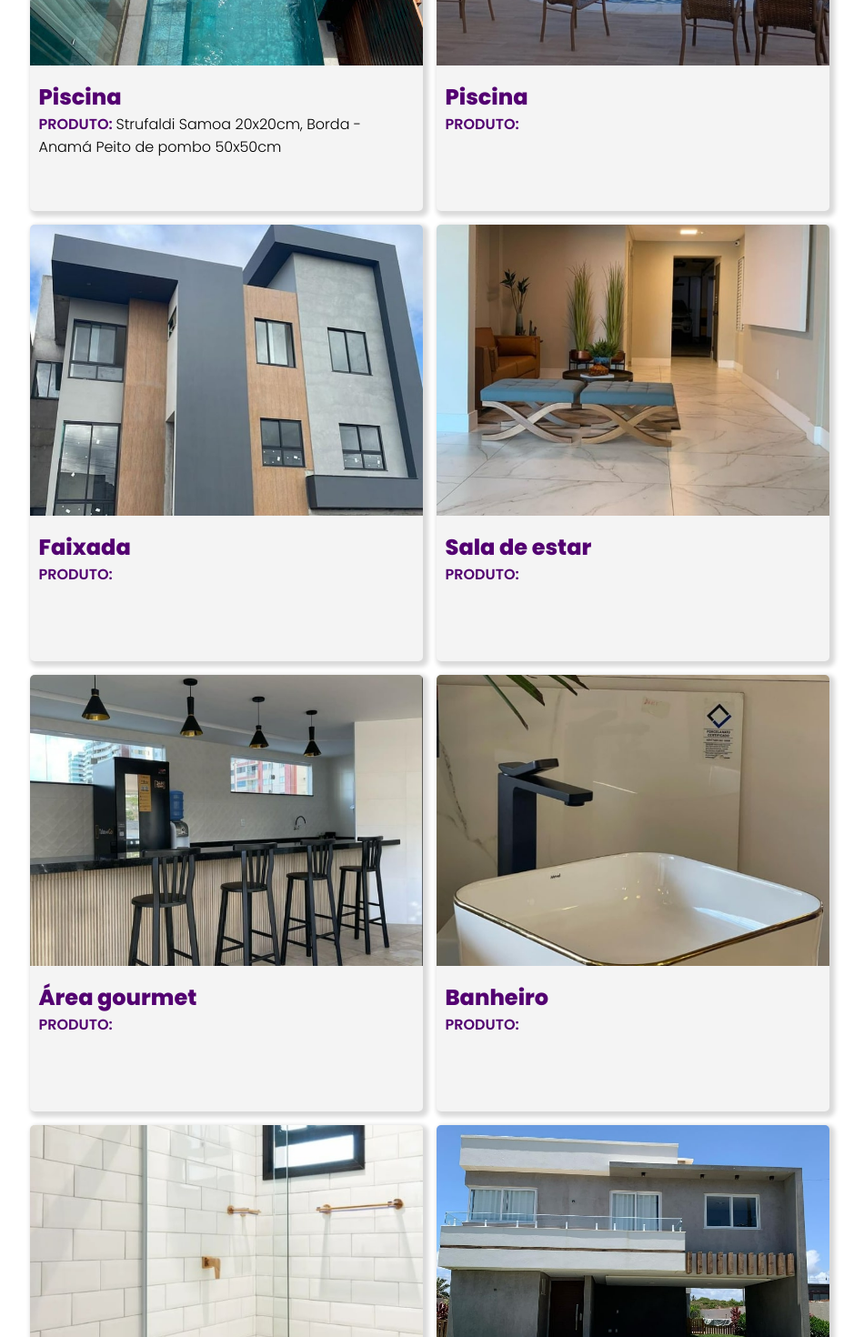
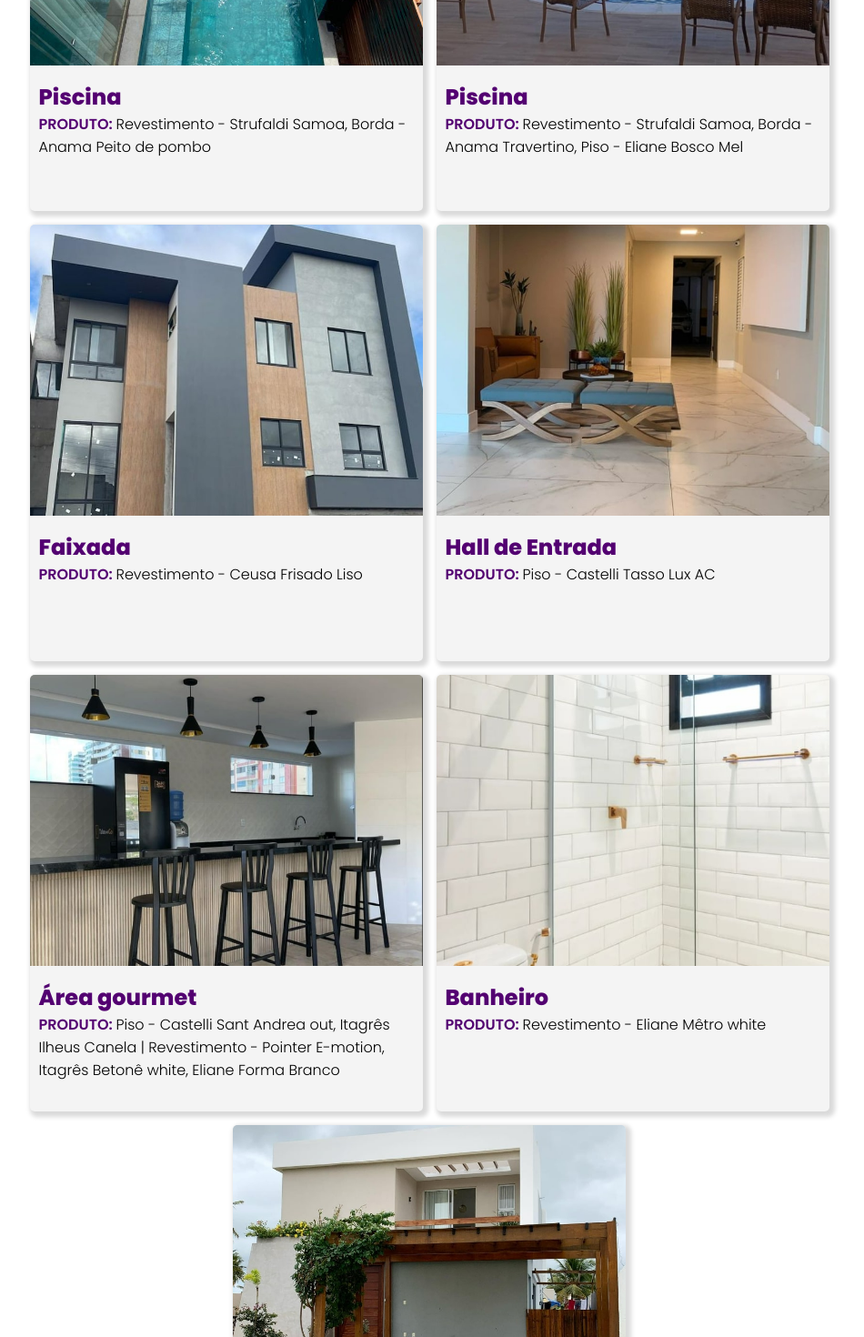
Before and after one commit to antoniomartins13/All-Pisos, a React (Create React App) app in the folder Project All Pisos/all-pisos2.0/: page /inspiracoes/ambientes in a window 1280 px wide. Shown: the part 960-2430 px from the top of the page at 91% size, without its empty margins (168-1118 px from the left). Built offline with nearby package versions, Linux system fonts and the light colour scheme.

Commit message:
Alteração de dados

```diff
--- a/Project All Pisos/all-pisos2.0/src/componentes/secaoAmbientes/dados.js
+++ b/Project All Pisos/all-pisos2.0/src/componentes/secaoAmbientes/dados.js
@@ -1,57 +1,45 @@
 
 const projetos = [
     {
-        credito: 'Arq. gadfafadf',
+        credito: 'Arq. Izabella Franca',
         imagem: '/assets/imagens/projeto1.jpg',
-        produtos: "Strufaldi Samoa 20x20cm, Borda - Anamá Peito de pombo 50x50cm",
+        produtos: "Revestimento - Strufaldi Samoa, Borda - Anama Peito de pombo",
         ambiente: 'Piscina'
     },
     {
-        credito: '',
+        credito: 'Arq. Marcos Arthur',
         imagem: '/assets/imagens/projeto2.jpg',
-        produtos: '',
+        produtos: 'Revestimento - Strufaldi Samoa, Borda - Anama Travertino, Piso - Eliane Bosco Mel',
         ambiente: 'Piscina'
     },
     {
-        credito: '',
+        credito: 'Arq. Gilvan Mota',
         imagem: '/assets/imagens/projeto3.jpg',
-        produtos: '',
+        produtos: 'Revestimento - Ceusa Frisado Liso ',
         ambiente: 'Faixada'
     },
     {
-        credito: '',
+        credito: 'Elessandro Silva',
         imagem: '/assets/imagens/projeto4.jpg',
-        produtos: '',
-        ambiente: 'Sala de estar'
+        produtos: 'Piso - Castelli Tasso Lux AC',
+        ambiente: 'Hall de Entrada'
     },
     {
-        credito: '',
+        credito: 'Arq. Rodrigo Santana',
         imagem: '/assets/imagens/projeto5.jpg',
-        produtos: '',
+        produtos: 'Piso - Castelli Sant Andrea out, Itagrês Ilheus Canela | Revestimento - Pointer E-motion, Itagrês Betonê white, Eliane Forma Branco',
         ambiente: 'Área gourmet'
     },
     {
         credito: '',
-        imagem: '/assets/imagens/projeto6.jpg',
-        produtos: '',
+        imagem: '/assets/imagens/projeto7.jpg',
+        produtos: 'Revestimento - Eliane Mêtro white',
         ambiente: 'Banheiro'
     },
     {
-        credito: '',
-        imagem: '/assets/imagens/projeto7.jpg',
-        produtos: '',
-        ambiente: 'Banheiro'
-    },
-    {
-        credito: '',
-        imagem: '/assets/imagens/projeto9.jpg',
-        produtos: '',
-        ambiente: 'Faixada'
-    },
-    {
-        credito: '',
+        credito: 'Arq. Hugo Lobão',
         imagem:  '/assets/imagens/projeto10.jpg',
-        produtos: '',
+        produtos: 'Piso - Castelli Sant Andrea out',
         ambiente: 'Faixada'
     }
 ]
--- a/Project All Pisos/all-pisos2.0/src/componentes/secaoAmbientes/projetoAmbiente/index.js
+++ b/Project All Pisos/all-pisos2.0/src/componentes/secaoAmbientes/projetoAmbiente/index.js
@@ -26,7 +26,8 @@ export default function ProjetoAmbiente({projeto}){
                         <AiOutlineClose onClick={ alterarProjetoAtivo }/>
                         <h3>PROJETO</h3>
                         <p>AMBIENTE: <span>{projeto.ambiente}</span></p>
-                        <p>PROFISSIONAL: <span>{projeto.credito}</span></p>
+                        {projeto.credito !== '' &&
+                        <p>PROFISSIONAL: <span>{projeto.credito}</span></p>}
                         <p>PRODUTO: <span>{projeto.produtos}</span></p>
                     </div>
                 </div>
--- a/Project All Pisos/all-pisos2.0/src/componentes/secaoInspiracoesContainer/index.js
+++ b/Project All Pisos/all-pisos2.0/src/componentes/secaoInspiracoesContainer/index.js
@@ -24,8 +24,8 @@ export default function SecaoInspiracoesContainer(){
                     <p>ÁREAS GOURMET</p>
                 </a>
 
-                <a href='/inspiracoes/ambientes?filtro=sala-de-estar' className="card-inspiracao">
-                    <p>SALAS DE ESTAR</p>
+                <a href='/inspiracoes/ambientes?filtro=hall' className="card-inspiracao">
+                    <p>Hall de Entrada</p>
                 </a>
 
                 <a href='/inspiracoes/ambientes?filtro=piscina' className="card-inspiracao">
```
